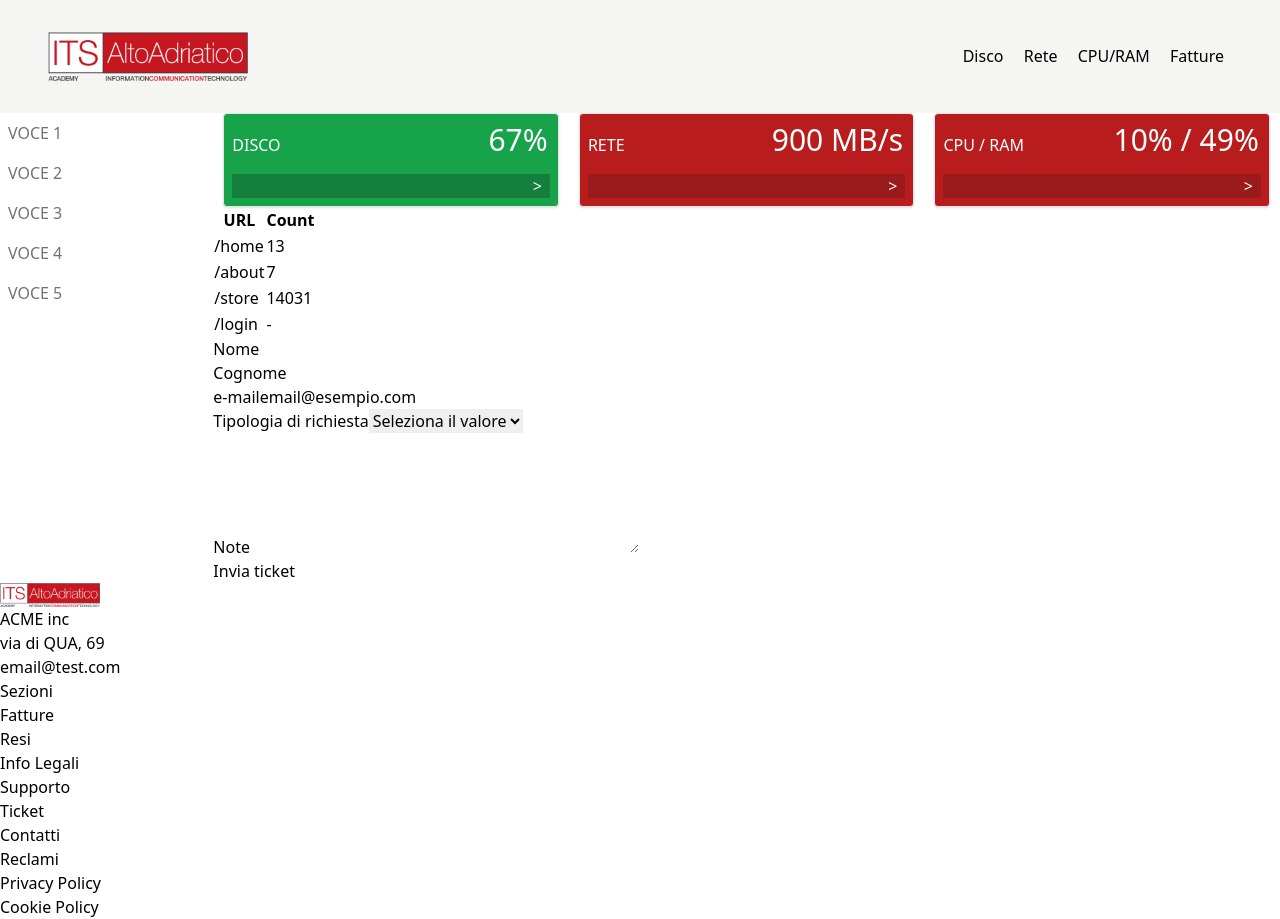
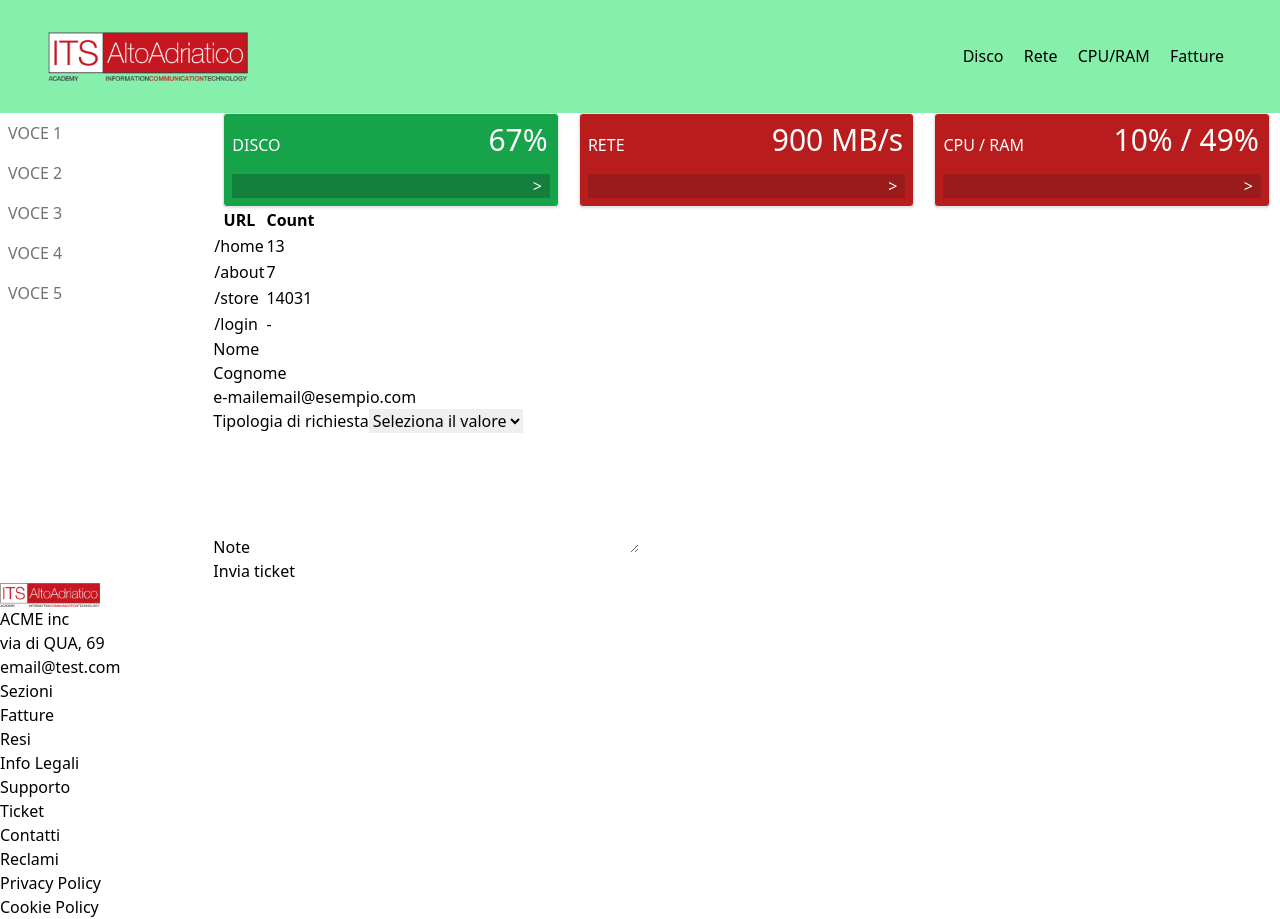
Before and after one commit to Diego-Betto-ITS/cled-linguaggi-web, a website: page index-t.html in a window 1280 px wide. Drawn offline with nearby package versions, Linux system fonts and the light colour scheme.

Commit message:
tailwind, tailwind-cli, gitignore

```diff
--- a/index-t.html
+++ b/index-t.html
@@ -5,10 +5,10 @@
     <meta name="viewport" content="width=device-width, initial-scale=1.0">
     <title>Document</title>
 
-    <script src="https://cdn.tailwindcss.com"></script>
+    <link rel="stylesheet" href="output.css" />
 </head>
 <body>
-    <header id="top-header" class="flex w-full justify-between items-center py-8 px-12 bg-stone-100">
+    <header id="top-header">
         <div>
             <img src="/logo.png" alt="Logo" width="200px">
         </div>
@@ -16,28 +16,23 @@
         <div>
             <nav>
                 <ul>
-                    <li class="inline mx-2"><a href="/disco.html">Disco</a></li>
-                    <li class="inline mx-2"><a href="/rete.html">Rete</a></li>
-                    <li class="inline mx-2"><a href="/cpu-ram.html">CPU/RAM</a></li>
-                    <li class="inline mx-2"><a href="/fatture.html">Fatture</a></li>
+                    <li><a href="/disco.html">Disco</a></li>
+                    <li><a href="/rete.html">Rete</a></li>
+                    <li><a href="/cpu-ram.html">CPU/RAM</a></li>
+                    <li><a href="/fatture.html">Fatture</a></li>
                 </ul>
             </nav>
         </div>
     </header>
-    <!--
-Natalia: se leggi vai qua (ufficialmente assente ma se vuoi seguire con audio collegati pure)
-
-https://meet.google.com/paa-sxsa-oiv
--->
 
     <main id="main" class="row flex">
         <div id="sidebar" class="col w-64">
             <ul>
-                <li><a class="p-2 block uppercase text-neutral-500 hover:bg-red-600 hover:text-white" href="#">Voce 1</a></li>
-                <li><a class="p-2 block uppercase text-neutral-500 hover:bg-red-600 hover:text-white" href="#">Voce 2</a></li>
-                <li><a class="p-2 block uppercase text-neutral-500 hover:bg-red-600 hover:text-white" href="#">Voce 3</a></li>
-                <li><a class="p-2 block uppercase text-neutral-500 hover:bg-red-600 hover:text-white" href="#">Voce 4</a></li>
-                <li><a class="p-2 block uppercase text-neutral-500 hover:bg-red-600 hover:text-white" href="#">Voce 5</a></li>
+                <li><a href="#">Voce 1</a></li>
+                <li><a href="#">Voce 2</a></li>
+                <li><a href="#">Voce 3</a></li>
+                <li><a href="#">Voce 4</a></li>
+                <li><a href="#">Voce 5</a></li>
             </ul>
         </div>
 
--- /dev/null
+++ b/input.css
@@ -0,0 +1,15 @@
+@tailwind base;
+@tailwind components;
+@tailwind utilities;
+
+#top-header {
+    @apply flex w-full justify-between items-center py-8 px-12 bg-green-300;
+}
+
+#top-header li {
+    @apply mx-2 inline;
+}
+
+#sidebar a {
+    @apply p-2 block uppercase text-neutral-500 hover:bg-red-600 hover:text-white;
+}
--- a/style.css
+++ b/style.css
@@ -282,6 +282,3 @@ body {
 }
 
 /* WIDGET GRAFICO */
-
-.widget-grafico {
-}
--- /dev/null
+++ b/tailwind.config.js
@@ -0,0 +1,13 @@
+/** @type {import('tailwindcss').Config} */
+module.exports = {
+  content: ["./*.{html,js}"],
+  theme: {
+    extend: {},
+    fontFamily: {
+      'sans': ['ui-sans-serif', 'system-ui'],
+      'serif': ['ui-serif', 'Georgia'],
+      'mono': ['ui-monospace', 'SFMono-Regular'],
+    }
+  },
+  plugins: [],
+}
```
Also changed, not shown: package.json (added, +15 -0 lines), README.md, output.css (added), 2 other files.
